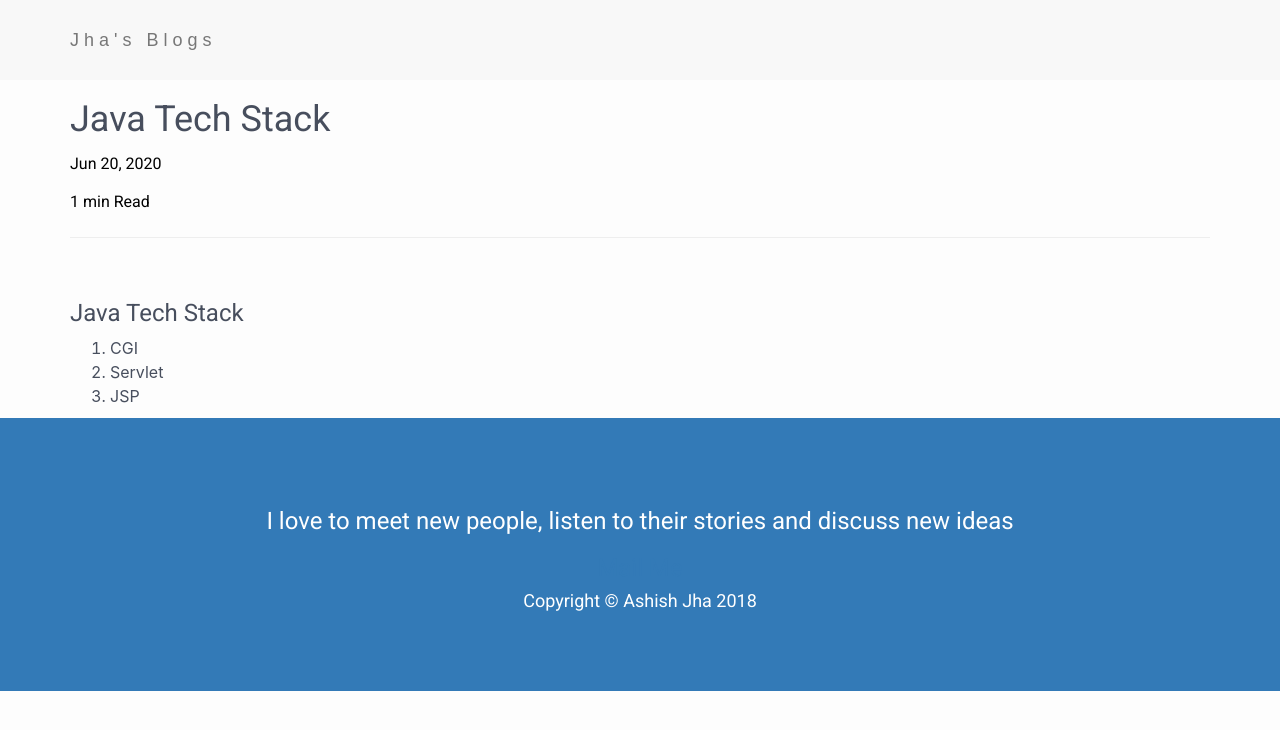
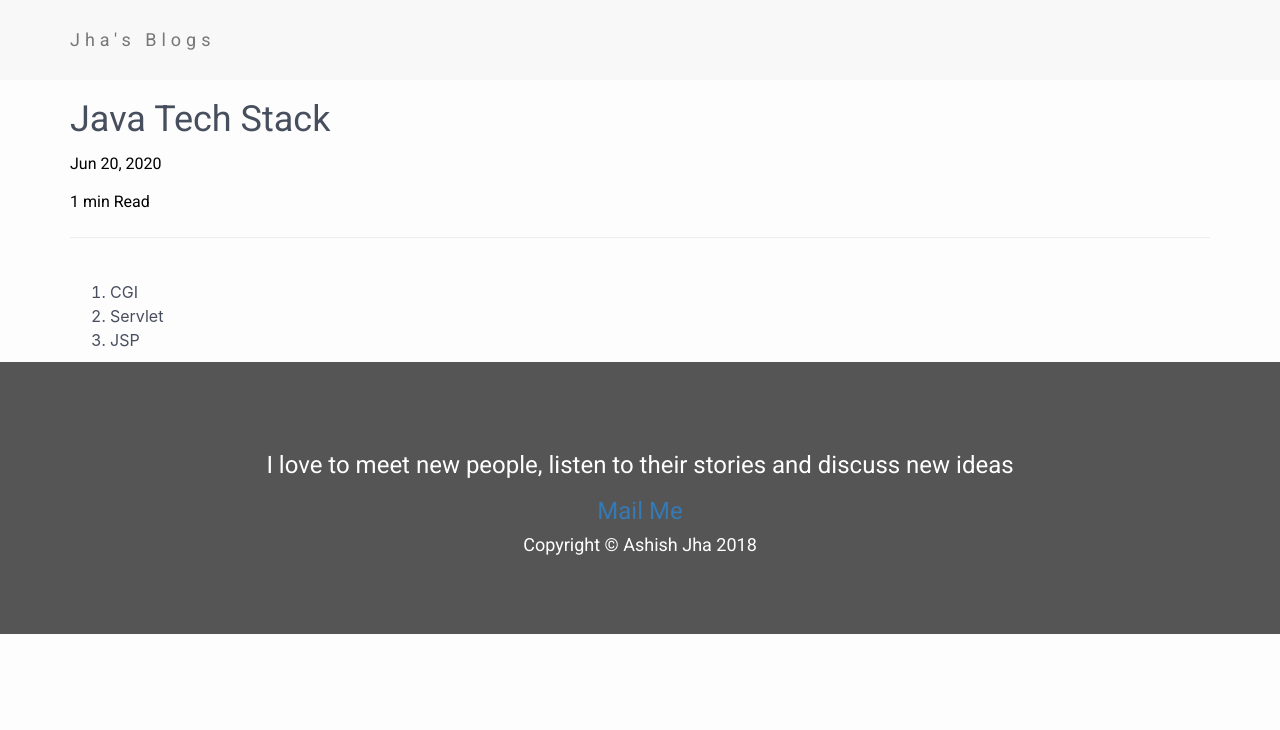
Before and after one commit to lapalb/as_blog, a Jekyll site: the page built from _posts/2020-06-22-Java_technologies.md, in a window 1280 px wide. Shown: the top 730 px of the page. Built offline with Jekyll 4.4.1, drawn with Linux system fonts in a browser that asks for light colours; some web fonts are replaced.

Commit message:
Styling and post fix

```diff
--- a/_includes/footer.html
+++ b/_includes/footer.html
@@ -1,4 +1,4 @@
-<footer class="container-fluid bg-2 text-center" id="contact">
+<footer class="container-fluid bg-4 text-center" id="contact">
     <footer class="footer">
      <div class="container text-center">
        <h3> I love to meet new people, listen to their stories and discuss new ideas </h3>
--- a/_layouts/default.html
+++ b/_layouts/default.html
@@ -14,6 +14,9 @@
 body {
   background-color: #474e5d;
   font-family: 'Roboto', sans-serif;
+  font: 12px Montserrat, sans-serif;
+  line-height: 1.8;
+  color: #474e5d;
 }
 
 html,
@@ -25,14 +28,6 @@ h4,
 h5,
 h6 {
   font-family: "Roboto", sans-serif
-}
-
-body {}
-
-body {
-  font: 12px Montserrat, sans-serif;
-  line-height: 1.8;
-  color: #474e5d;
 }
 
 p {
@@ -62,7 +57,7 @@ p {
 }
 
 .bg-4 {
-  background-color: #2f2f2f;
+  background-color: #555555;
   /* Black Gray */
   color: #fff;
 }
--- a/_posts/2020-06-22-Java_technologies.md
+++ b/_posts/2020-06-22-Java_technologies.md
@@ -6,7 +6,7 @@ categories: Tech
 
 ---
 
-### Java Tech Stack
+
 
 1. CGI
 2. Servlet
```
